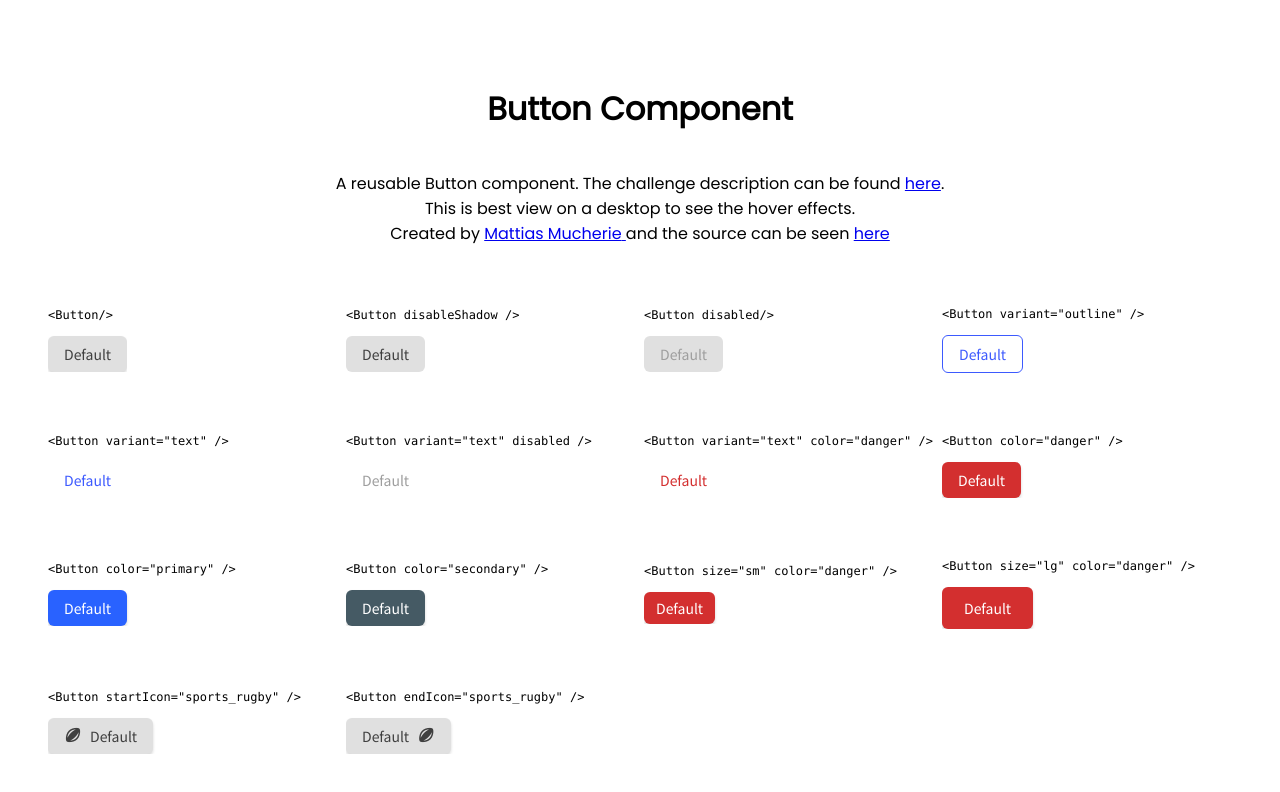
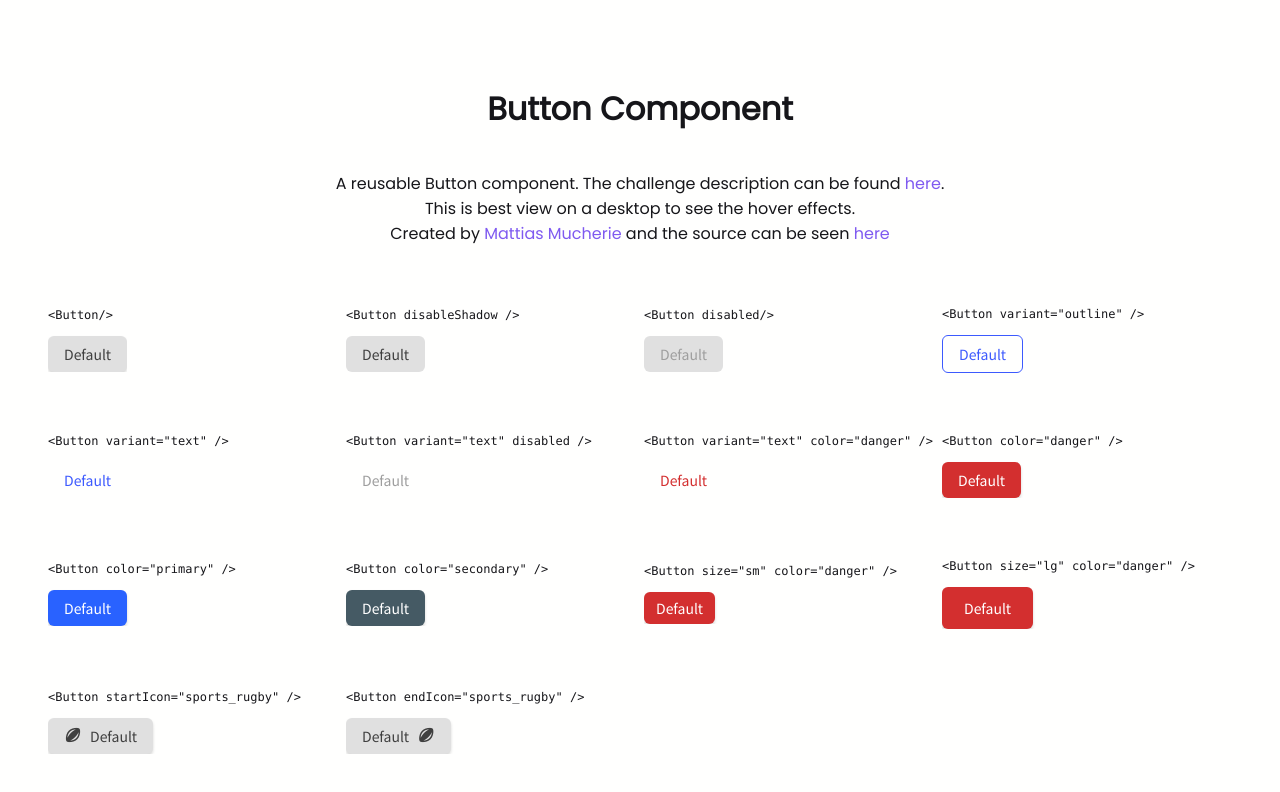
Before and after one commit to mattiasmucherie/button-comp, a React (Create React App) app: page / in a window 1280 px wide. Shown: the top 792 px of the page. Built offline with nearby package versions, Linux system fonts and the light colour scheme.

Commit message:
Change link colors

```diff
--- a/src/App.tsx
+++ b/src/App.tsx
@@ -3,7 +3,7 @@ import Button from "./component/Button"
 import styled from "styled-components"
 
 const Container = styled.div`
-  margin: 2rem 2rem;
+  padding: 2rem;
 `
 const Grid = styled.div`
   display: grid;
@@ -16,11 +16,18 @@ const Grid = styled.div`
 `
 const ButtonContainer = styled.div`
   overflow: scroll;
-  max-width: 300px;
+  max-width: 290px;
 `
 const Code = styled.code`
   font-family: Ubuntu, Menlo, Monaco, Consolas, "Courier New", monospace;
   font-size: 12px;
+`
+const Link = styled.a`
+  color: #7f5af0;
+  text-decoration: none;
+  &:hover {
+    color: #2cb67d;
+  }
 `
 const TitleContainer = styled.div`
   display: flex;
@@ -37,32 +44,32 @@ function App() {
         <h1>Button Component</h1>
         <p>
           A reusable Button component. The challenge description can be found{" "}
-          <a
+          <Link
             href="https://devchallenges.io/challenges/ohgVTyJCbm5OZyTB2gNY"
             target="_blank"
             rel="noopener noreferrer"
           >
             here
-          </a>
+          </Link>
           .<br />
           This is best view on a desktop to see the hover effects.
           <br />
           Created by{" "}
-          <a
+          <Link
             href="https://mattiasmucherie.com/"
             target="_blank"
             rel="noopener noreferrer"
           >
             Mattias Mucherie{" "}
-          </a>{" "}
+          </Link>{" "}
           and the source can be seen{" "}
-          <a
+          <Link
             href="https://github.com/mattiasmucherie/button-comp"
             target="_blank"
             rel="noopener noreferrer"
           >
             here
-          </a>
+          </Link>
         </p>
       </TitleContainer>
       <Grid>
--- a/src/index.scss
+++ b/src/index.scss
@@ -3,4 +3,8 @@ body {
   font-family: "Poppins", sans-serif;
   -webkit-font-smoothing: antialiased;
   -moz-osx-font-smoothing: grayscale;
+  width: 100vw;
+  height: 100vh;
+  background: #fffffe;
+  color: #16161a;
 }
```
